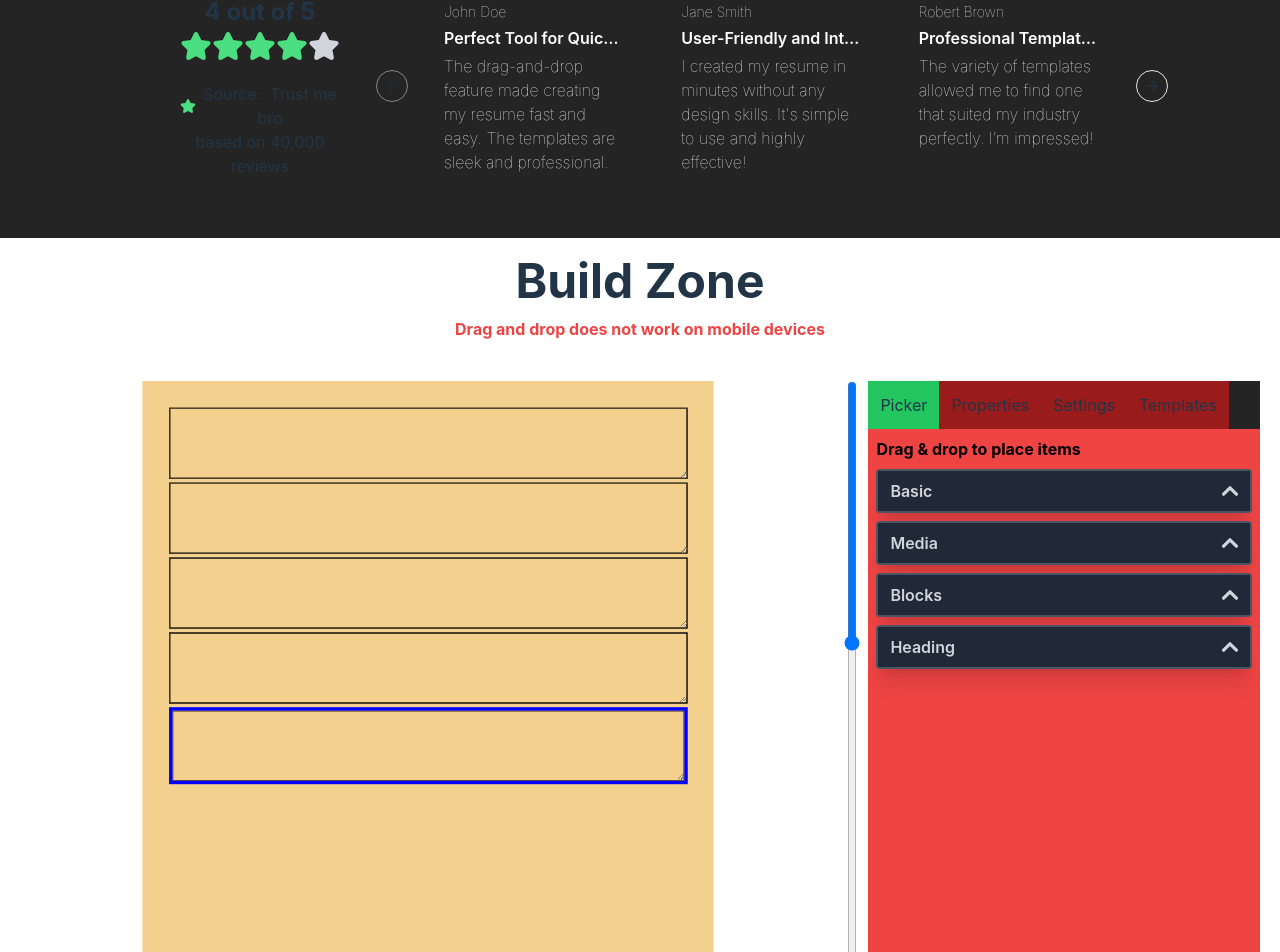
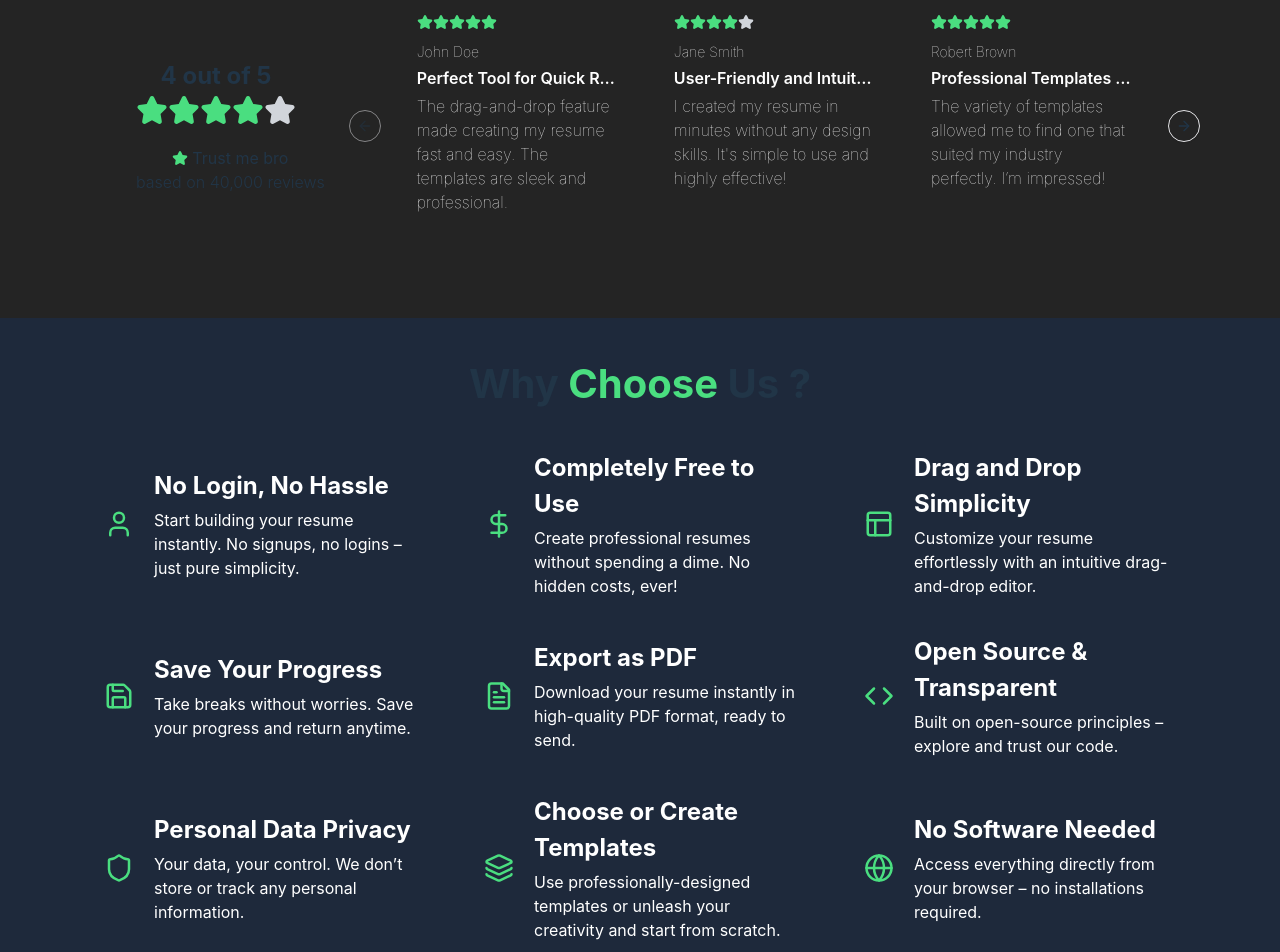
Before and after one commit to Metalax0/resume-builder, a React (Vite) app: page / in a window 1280 px wide. Shown: the part 1050-2002 px from the top of the page. Built offline with nearby package versions, Linux system fonts and the light colour scheme; the HTML template or start-up script is replaced by a standard one.

Commit message:
UI/Landing/ added features section

```diff
--- a/src/App.tsx
+++ b/src/App.tsx
@@ -1,17 +1,13 @@
-import { Hero } from "./components/sections/hero";
 import { Builder } from "./components/sections/builder";
 import { AppProviders } from "./components/context/appProviders";
-import { HiredAt } from "./components/sections/hired-at";
-import { UserReviews } from "./components/molecules/user-reveiws";
+import { Landing } from "./components/sections/landing";
 
 function App() {
     return (
         <div className="w-full h-full">
             <AppProviders>
-                <Hero />
-                <HiredAt />
-                <UserReviews />
-                <Builder />
+                <Landing />
+                {/* <Builder /> */}
             </AppProviders>
         </div>
     );
--- a/src/components/atoms/stars/index.tsx
+++ b/src/components/atoms/stars/index.tsx
@@ -4,19 +4,32 @@ export interface StarsPropsType {
     total: number;
     filled: number;
     size: "sm" | "md" | "lg";
+    align?: "left" | "center" | "right";
 }
 
-export const Stars: React.FC<StarsPropsType> = ({ total, filled, size }) => {
+export const Stars: React.FC<StarsPropsType> = ({
+    total,
+    filled,
+    size,
+    align = "left",
+}) => {
     const sizeClasses = {
         sm: "w-4 h-4",
         md: "w-6 h-6",
         lg: "w-8 h-8",
     };
 
+    const alignClasses = {
+        left: "justify-start",
+        center: "justify-center",
+        right: "justify-end",
+    };
+
     const starSizeClass = sizeClasses[size];
+    const alignStarsClass = alignClasses[align];
 
     return (
-        <div className="flex items-center">
+        <div className={`flex items-center ${alignStarsClass}`}>
             {Array.from({ length: total }, (_, index) => (
                 <svg
                     key={index}
--- /dev/null
+++ b/src/components/sections/landing/features/index.tsx
@@ -0,0 +1,92 @@
+import { Card, CardContent } from "@/components/shadcn/ui/card";
+import {
+    User,
+    DollarSign,
+    Layout,
+    Save,
+    FileText,
+    Code,
+    Shield,
+    Layers,
+    Globe,
+} from "lucide-react";
+
+export const Features = () => {
+    const featureList = [
+        {
+            title: "No Login, No Hassle",
+            content:
+                "Start building your resume instantly. No signups, no logins – just pure simplicity.",
+            icon: <User size={30} color="#4ade80" />,
+        },
+        {
+            title: "Completely Free to Use",
+            content:
+                "Create professional resumes without spending a dime. No hidden costs, ever!",
+            icon: <DollarSign size={30} color="#4ade80" />,
+        },
+        {
+            title: "Drag and Drop Simplicity",
+            content:
+                "Customize your resume effortlessly with an intuitive drag-and-drop editor.",
+            icon: <Layout size={30} color="#4ade80" />,
+        },
+        {
+            title: "Save Your Progress",
+            content:
+                "Take breaks without worries. Save your progress and return anytime.",
+            icon: <Save size={30} color="#4ade80" />,
+        },
+        {
+            title: "Export as PDF",
+            content:
+                "Download your resume instantly in high-quality PDF format, ready to send.",
+            icon: <FileText size={30} color="#4ade80" />,
+        },
+        {
+            title: "Open Source & Transparent",
+            content:
+                "Built on open-source principles – explore and trust our code.",
+            icon: <Code size={30} color="#4ade80" />,
+        },
+        {
+            title: "Personal Data Privacy",
+            content:
+                "Your data, your control. We don’t store or track any personal information.",
+            icon: <Shield size={30} color="#4ade80" />,
+        },
+        {
+            title: "Choose or Create Templates",
+            content:
+                "Use professionally-designed templates or unleash your creativity and start from scratch.",
+            icon: <Layers size={30} color="#4ade80" />,
+        },
+        {
+            title: "No Software Needed",
+            content:
+                "Access everything directly from your browser – no installations required.",
+            icon: <Globe size={30} color="#4ade80" />,
+        },
+    ];
+
+    return (
+        <div className="flex flex-col gap-10 px-5 md:px-14 lg:px-20 py-10 bg-slate-800">
+            <h2>
+                Why <span className="text-green-400">Choose</span> Us ?
+            </h2>
+            <div className="grid gap-x-5 gap-y-3 grid-cols-1 sm:grid-cols-2 lg:grid-cols-3">
+                {featureList.map((feature, index) => (
+                    <Card key={index} className="w-full">
+                        <CardContent className="flex w-full h-full text-start gap-5 items-center justify-start p-">
+                            <span>{feature.icon}</span>
+                            <div className="flex flex-col gap-1">
+                                <h4>{feature.title}</h4>
+                                <p>{feature.content}</p>
+                            </div>
+                        </CardContent>
+                    </Card>
+                ))}
+            </div>
+        </div>
+    );
+};
--- a/src/components/sections/hero/index.tsx
+++ b/src/components/sections/landing/hero/index.tsx
@@ -1,5 +1,5 @@
-import { BttnTypeEnum } from "../../../types/button";
-import { Button } from "../../atoms/button";
+import { BttnTypeEnum } from "../../../../types/button";
+import { Button } from "../../../atoms/button";
 import "./style.css";
 
 export const Hero = () => {
--- /dev/null
+++ b/src/components/sections/landing/index.tsx
@@ -0,0 +1,15 @@
+import { Features } from "./features";
+import { Hero } from "./hero";
+import { HiredAt } from "./hired-at";
+import { UserReviews } from "./user-reveiws";
+
+export const Landing = () => {
+    return (
+        <>
+            <Hero />
+            <HiredAt />
+            <UserReviews />
+            <Features />
+        </>
+    );
+};
--- a/src/components/molecules/user-reveiws/index.tsx
+++ b/src/components/sections/landing/user-reveiws/index.tsx
@@ -58,25 +58,31 @@ export const UserReviews = () => {
     ));
 
     return (
-        <div className="flex flex-col items-center gap-10 w-full h-auto py-10 px-20 md:px-28 lg:px-40 bg-[#242424]">
+        <div className="flex flex-col items-center gap-10 w-full h-auto py-20 px-20 lg:px-32 bg-[#242424]">
             <h2 className="max-w-2xl">
-                Review by the community. Trusted by professionals
+                Reviewd by the community.{" "}
+                <span className="text-green-400">Trusted</span> by professionals
             </h2>
-            <div className="flex gap-16 w-full">
-                <div className="flex flex-col justify-center items-center gap-5 flex-[1] px-5 rounded-xl">
+            <div className="w-full flex gap-10 flex-col md:flex-row md:gap-16">
+                <div className="flex flex-col justify-center md:items-start gap-5 md:flex-[1] p-2 rounded-xl">
                     <div className="flex flex-col">
                         <h4>4 out of 5</h4>
-                        <Stars total={5} filled={4} size={"lg"} />
+                        <Stars
+                            total={5}
+                            filled={4}
+                            size={"lg"}
+                            align="center"
+                        />
                     </div>
                     <div className="flex flex-col justify-center items-center">
                         <p className="flex gap-1">
                             <Stars total={1} filled={1} size={"sm"} />
-                            <span> Source : Trust me bro </span>
+                            <span> Trust me bro </span>
                         </p>
-                        <p>based on 40,000 reviews</p>
+                        <p className="font-light">based on 40,000 reviews</p>
                     </div>
                 </div>
-                <div className="flex-[5] w-0.5">
+                <div className="md:flex-[4] md:w-0.5">
                     <CardCarousel cards={reviewCards} />
                 </div>
             </div>
--- a/src/components/shadcn/card-carousel/index.tsx
+++ b/src/components/shadcn/card-carousel/index.tsx
@@ -18,7 +18,7 @@ export const CardCarousel = ({ cards }: CardCarouselPropsType) => {
                 {cards.map((card, index) => (
                     <CarouselItem
                         key={index}
-                        className="basis-1/1 md:basis-1/2 xl:basis-1/3"
+                        className="basis-1/1 sm:basis-1/3 md:basis-1/2 xl:basis-1/3"
                     >
                         {card}
                     </CarouselItem>
```
Also changed, not shown: src/components/sections/landing/hero/style.css (renamed from src/components/sections/hero/style.css), src/components/sections/landing/hired-at/index.tsx (renamed from src/components/sections/hired-at/index.tsx).
